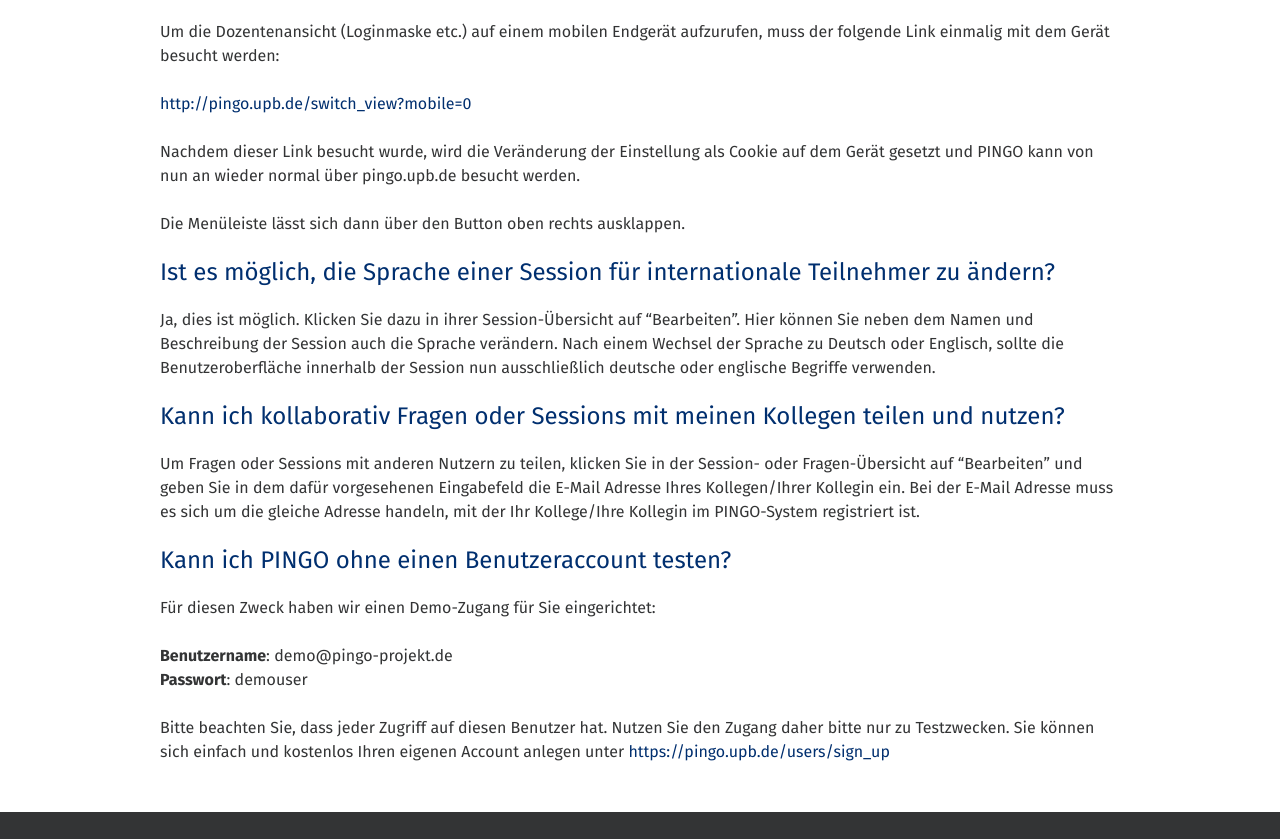
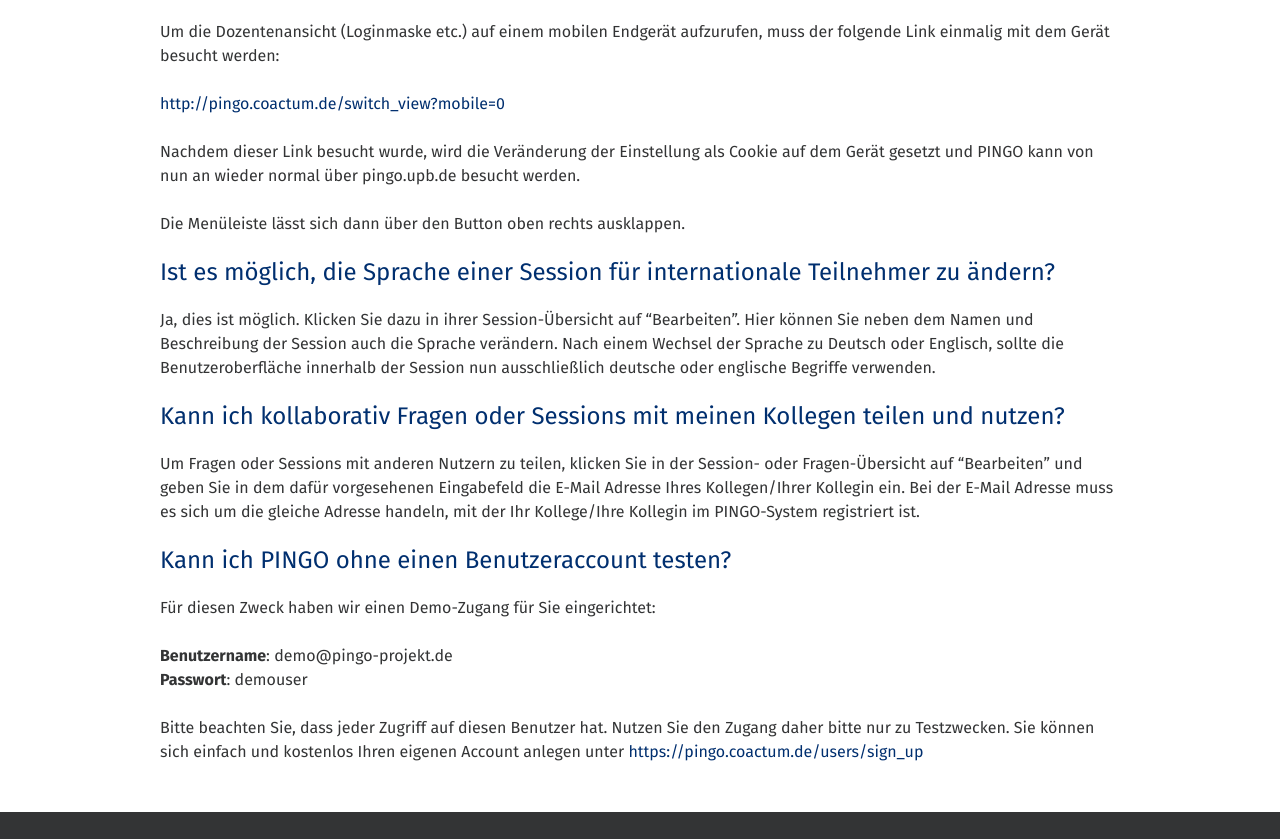
Before and after one commit to PingoUPB/pingoupb.github.io, a Jekyll site: the page built from de/faq/index.md, in a window 1280 px wide and 1400 px high. Shown: the part 436-1275 px from the top of the window. Built offline with Jekyll 4.4.1, drawn with Linux system fonts in a browser that asks for light colours; nearby versions of some CDN libraries.

Commit message:
Update index.md

```diff
--- a/de/faq/index.md
+++ b/de/faq/index.md
@@ -14,7 +14,7 @@
 
 Um die Dozentenansicht (Loginmaske etc.) auf einem mobilen Endgerät aufzurufen, muss der folgende Link einmalig mit dem Gerät besucht werden:
 
-<http://pingo.upb.de/switch_view?mobile=0>
+<http://pingo.coactum.de/switch_view?mobile=0>
 
 Nachdem dieser Link besucht wurde, wird die Veränderung der Einstellung als Cookie auf dem Gerät gesetzt und PINGO kann von nun an wieder normal über pingo.upb.de besucht werden.
 
@@ -36,4 +36,4 @@
 **Benutzername**: demo@pingo-projekt.de
 **Passwort**: demouser
 
-Bitte beachten Sie, dass jeder Zugriff auf diesen Benutzer hat. Nutzen Sie den Zugang daher bitte nur zu Testzwecken. Sie können sich einfach und kostenlos Ihren eigenen Account anlegen unter <https://pingo.upb.de/users/sign_up>
+Bitte beachten Sie, dass jeder Zugriff auf diesen Benutzer hat. Nutzen Sie den Zugang daher bitte nur zu Testzwecken. Sie können sich einfach und kostenlos Ihren eigenen Account anlegen unter <https://pingo.coactum.de/users/sign_up>
```
